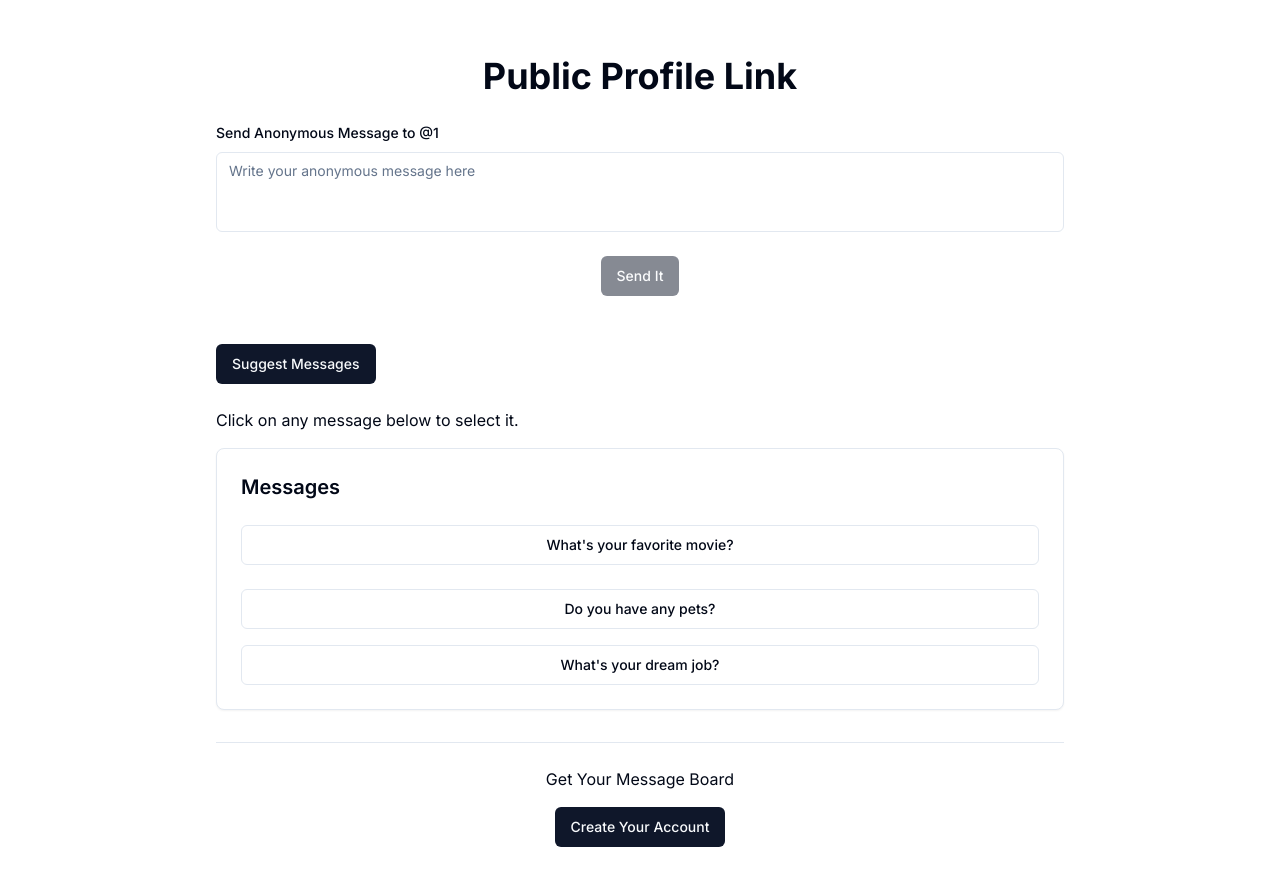
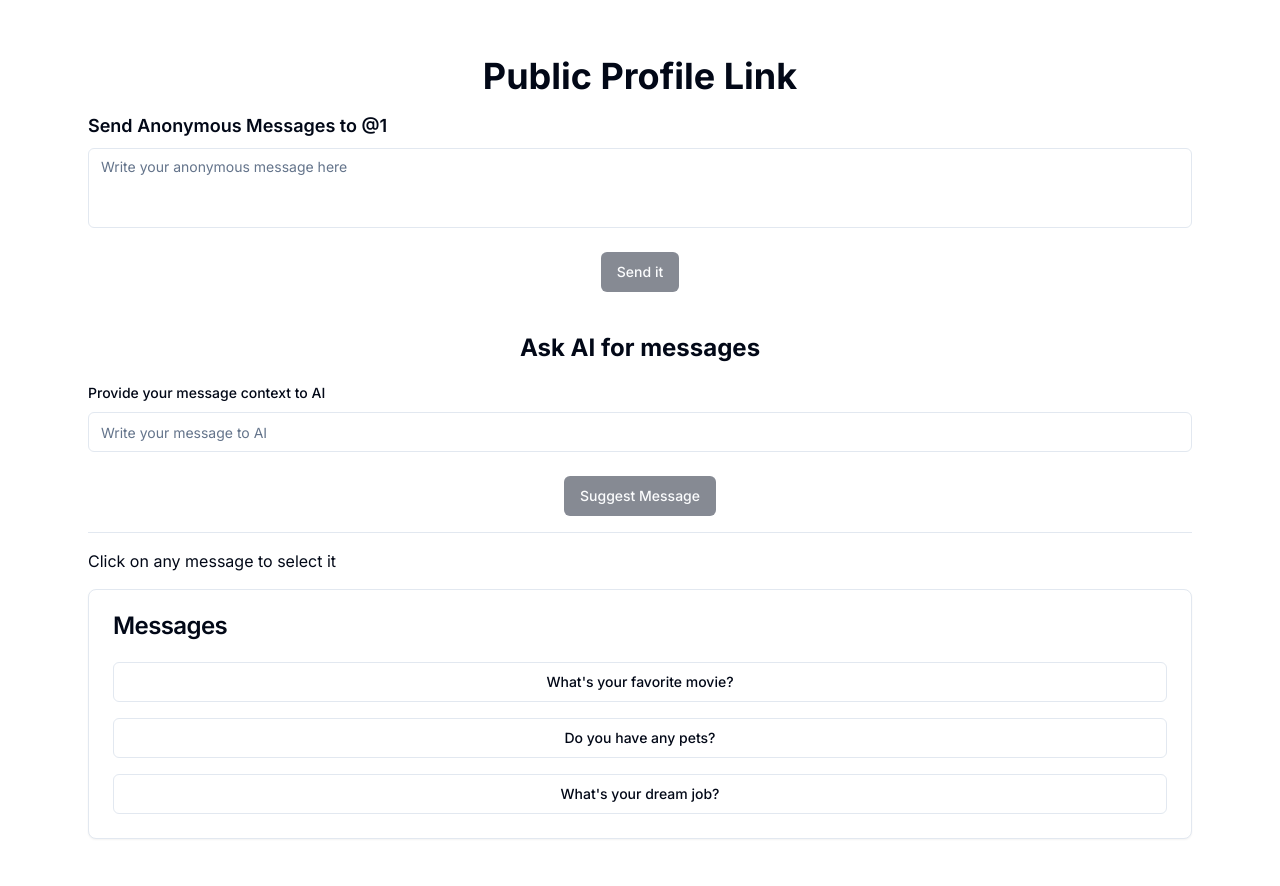
Before and after one commit to Sar1707/ask_me_anything, a Next.js app: page /u/1 in a window 1280 px wide. Shown: the top 886 px of the page. Built offline with nearby package versions, Linux system fonts and the light colour scheme.

Commit message:
suggest message bug fix

```diff
--- a/src/app/api/send-message/route.ts
+++ b/src/app/api/send-message/route.ts
@@ -37,7 +37,7 @@ export async function POST(request: Request) {
   } catch (error) {
     console.error('Error adding message:', error);
     return Response.json(
-      { message: 'Internal server error', success: false },
+      { message: 'Internal server  error', success: false },
       { status: 500 }
     );
   }
--- a/src/app/u/[username]/page.tsx
+++ b/src/app/u/[username]/page.tsx
@@ -1,14 +1,14 @@
-'use client';
+"use client";
 
-import React, { useState } from 'react';
-import axios, { AxiosError } from 'axios';
-import { zodResolver } from '@hookform/resolvers/zod';
-import { useForm } from 'react-hook-form';
-import { Loader2 } from 'lucide-react';
-import { Button } from '@/components/ui/button';
-import { Separator } from '@/components/ui/separator';
-import { CardHeader, CardContent, Card } from '@/components/ui/card';
-import { useCompletion } from 'ai/react';
+import React, { useState } from "react";
+import axios, { AxiosError } from "axios";
+import { zodResolver } from "@hookform/resolvers/zod";
+import { useForm } from "react-hook-form";
+import { Loader2 } from "lucide-react";
+import { Button } from "@/components/ui/button";
+import { Separator } from "@/components/ui/separator";
+import { CardHeader, CardContent, Card , CardTitle } from "@/components/ui/card";
+import { useCompletion } from "@ai-sdk/react";
 import {
   Form,
   FormControl,
@@ -16,16 +16,18 @@ import {
   FormItem,
   FormLabel,
   FormMessage,
-} from '@/components/ui/form';
-import { Textarea } from '@/components/ui/textarea';
-import { toast } from '@/components/ui/use-toast';
-import * as z from 'zod';
-import { ApiResponse } from '@/types/ApiResponse';
-import Link from 'next/link';
-import { useParams } from 'next/navigation';
-import { messageSchema } from '@/schema/messageSchema';
+} from "@/components/ui/form";
+import { Textarea } from "@/components/ui/textarea";
+import { toast } from "@/components/ui/use-toast";
+import * as z from "zod";
+import { ApiResponse } from "@/types/ApiResponse";
+import Link from "next/link";
+import { useParams } from "next/navigation";
+import { messageSchema } from "@/schema/messageSchema";
+import { suggestMessageSchema } from "@/schema/suggestMessageSchema";
+import { Input } from "@/components/ui/input";
 
-const specialChar = '||';
+const specialChar = "||";
 
 const parseStringMessages = (messageString: string): string[] => {
   return messageString.split(specialChar);
@@ -33,6 +35,8 @@ const parseStringMessages = (messageString: string): string[] => {
 
 const initialMessageString =
   "What's your favorite movie?||Do you have any pets?||What's your dream job?";
+
+
 
 export default function SendMessage() {
   const params = useParams<{ username: string }>();
@@ -44,18 +48,21 @@ export default function SendMessage() {
     isLoading: isSuggestLoading,
     error,
   } = useCompletion({
-    api: '/api/suggest-messages',
+    api: "/api/suggest-messages",
     initialCompletion: initialMessageString,
   });
 
   const form = useForm<z.infer<typeof messageSchema>>({
     resolver: zodResolver(messageSchema),
+    defaultValues:{
+      content:"",
+    },
   });
 
-  const messageContent = form.watch('content');
+  const messageContent = form.watch("content");
 
   const handleMessageClick = (message: string) => {
-    form.setValue('content', message);
+    form.setValue("content", message);
   };
 
   const [isLoading, setIsLoading] = useState(false);
@@ -63,54 +70,118 @@ export default function SendMessage() {
   const onSubmit = async (data: z.infer<typeof messageSchema>) => {
     setIsLoading(true);
     try {
-      const response = await axios.post<ApiResponse>('/api/send-message', {
+      const response = await axios.post<ApiResponse>("/api/send-message", {
         ...data,
         username,
       });
 
       toast({
-        title: response.data.message,
-        variant: 'default',
+        title: response?.data?.message,
       });
-      form.reset({ ...form.getValues(), content: '' });
     } catch (error) {
       const axiosError = error as AxiosError<ApiResponse>;
+      const errorMessage = axiosError?.response?.data?.message;
       toast({
-        title: 'Error',
-        description:
-          axiosError.response?.data.message ?? 'Failed to sent message',
-        variant: 'destructive',
+        title: "Request Failed",
+        description: errorMessage,
+        variant: "destructive",
       });
     } finally {
       setIsLoading(false);
     }
   };
 
-  const fetchSuggestedMessages = async () => {
+
+ const suggestForm = useForm<z.infer<typeof suggestMessageSchema>>({
+    resolver: zodResolver(suggestMessageSchema),
+    defaultValues: {
+      suggestMessage: "",
+    },
+  });
+
+  const userMessage = suggestForm.watch("suggestMessage");
+
+  const fetchMessagesFromAI = async (
+    data: z.infer<typeof suggestMessageSchema>
+  ) => {
     try {
-      complete('');
+      const { suggestMessage } = data;
+      complete(suggestMessage);
     } catch (error) {
-      console.error('Error fetching messages:', error);
-      // Handle error appropriately
+      console.log("Error while fetching suggest messages: ", error);
     }
   };
 
   return (
-    <div className="container mx-auto my-8 p-6 bg-white rounded max-w-4xl">
-      <h1 className="text-4xl font-bold mb-6 text-center">
+    <>
+      <div className="my-8 mx-4 md:mx-8 lg:mx-auto p-6 bg-white rounded w-full max-w-6xl ">
+        <h1 className="text-4xl text-center font-bold mb-4">
           Public Profile Link
         </h1>
+        <div className="mb-4">
+          <h2 className="text-lg font-semibold mb-2">
+            Send Anonymous Messages to @{username}
+          </h2>{" "}
           <Form {...form}>
-        <form onSubmit={form.handleSubmit(onSubmit)} className="space-y-6">
+            <form
+              onSubmit={form.handleSubmit(onSubmit)}
+              className="w-full space-y-6 "
+            >
               <FormField
                 control={form.control}
                 name="content"
                 render={({ field }) => (
                   <FormItem>
-                <FormLabel>Send Anonymous Message to @{username}</FormLabel>
                     <FormControl>
                       <Textarea
                         placeholder="Write your anonymous message here"
+                        className="resize-none "
+                        {...field}
+                      />
+                    </FormControl>
+                    <FormMessage />
+                  </FormItem>
+                )}
+              />
+              <div className="flex justify-center">
+                <Button
+                  type="submit"
+                  disabled={isLoading || !messageContent}
+
+                >
+                  {isLoading ? (
+                    <>
+                      <Loader2 className="mr-2 h-4 w-4 animate-spin" />
+                      Please wait
+                    </>
+                  ) : (
+                    "Send it"
+                  )}
+                </Button>
+              </div>
+            </form>
+          </Form>
+        </div>
+        <div>
+          <h1 className="text-2xl text-center font-bold mt-10 mb-4">
+            Ask AI for messages
+          </h1>
+          <Form {...suggestForm}>
+            <form
+              onSubmit={suggestForm.handleSubmit(fetchMessagesFromAI)}
+              className="space-y-6"
+            >
+              <FormField
+                control={suggestForm.control}
+                name="suggestMessage"
+                render={({ field }) => (
+                  <FormItem>
+                    <FormLabel >
+                      Provide your message context to AI
+                    </FormLabel>
+                    <FormControl>
+                      <Input
+                        placeholder="Write your message to AI"
                         className="resize-none"
                         {...field}
                       />
@@ -120,34 +191,31 @@ export default function SendMessage() {
                 )}
               />
               <div className="flex justify-center">
-            {isLoading ? (
-              <Button disabled>
+                <Button
+                  className="mb-4"
+                  disabled={isSuggestLoading || !userMessage}
+
+                >
+                  {isSuggestLoading ? (
+                    <>
                       <Loader2 className="mr-2 h-4 w-4 animate-spin" />
                       Please wait
+                    </>
+                  ) : (
+                    "Suggest Message"
+                  )}
                 </Button>
-            ) : (
-              <Button type="submit" disabled={isLoading || !messageContent}>
-                Send It
-              </Button>
-            )}
               </div>
             </form>
           </Form>
-
-      <div className="space-y-4 my-8">
-        <div className="space-y-2">
-          <Button
-            onClick={fetchSuggestedMessages}
-            className="my-4"
-            disabled={isSuggestLoading}
-          >
-            Suggest Messages
-          </Button>
-          <p>Click on any message below to select it.</p>
         </div>
+        <Separator />
+        <h2 className="mt-4 mb-4 ">
+          Click on any message to select it
+        </h2>
         <Card>
           <CardHeader>
-            <h3 className="text-xl font-semibold">Messages</h3>
+            <CardTitle >Messages</CardTitle>
           </CardHeader>
           <CardContent className="flex flex-col space-y-4">
             {error ? (
@@ -157,7 +225,6 @@ export default function SendMessage() {
                 <Button
                   key={index}
                   variant="outline"
-                  className="mb-2"
                   onClick={() => handleMessageClick(message)}
                 >
                   {message}
@@ -167,13 +234,6 @@ export default function SendMessage() {
           </CardContent>
         </Card>
       </div>
-      <Separator className="my-6" />
-      <div className="text-center">
-        <div className="mb-4">Get Your Message Board</div>
-        <Link href={'/sign-up'}>
-          <Button>Create Your Account</Button>
-        </Link>
-      </div>
-    </div>
+    </>
   );
 }
--- /dev/null
+++ b/src/schema/suggestMessageSchema.ts
@@ -0,0 +1,8 @@
+import { z } from "zod";
+
+export const suggestMessageSchema = z.object({
+  suggestMessage: z
+    .string()
+    .min(10, { message: "message must be of an atleast 10 characters" })
+    .max(100, "content must be no longer than 100 characters"),
+});
```
Lines whose indentation alone changed are shown as unchanged.
